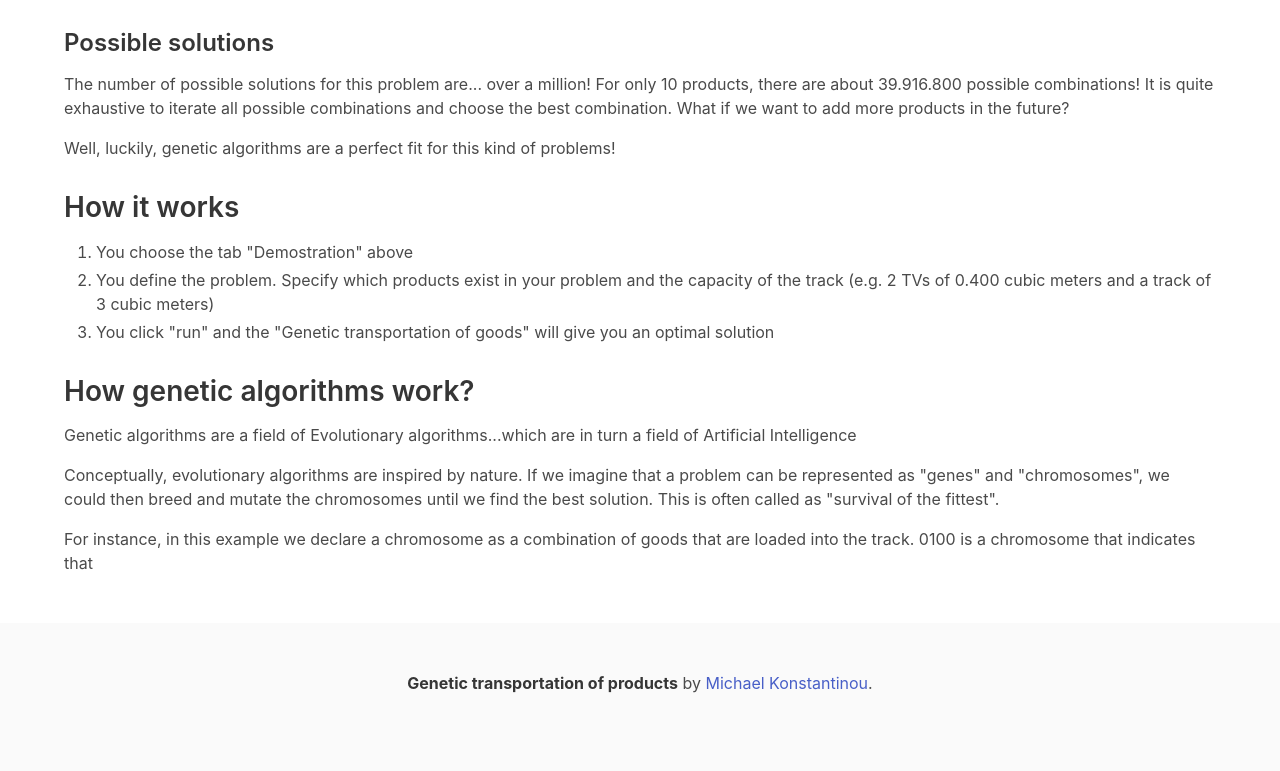
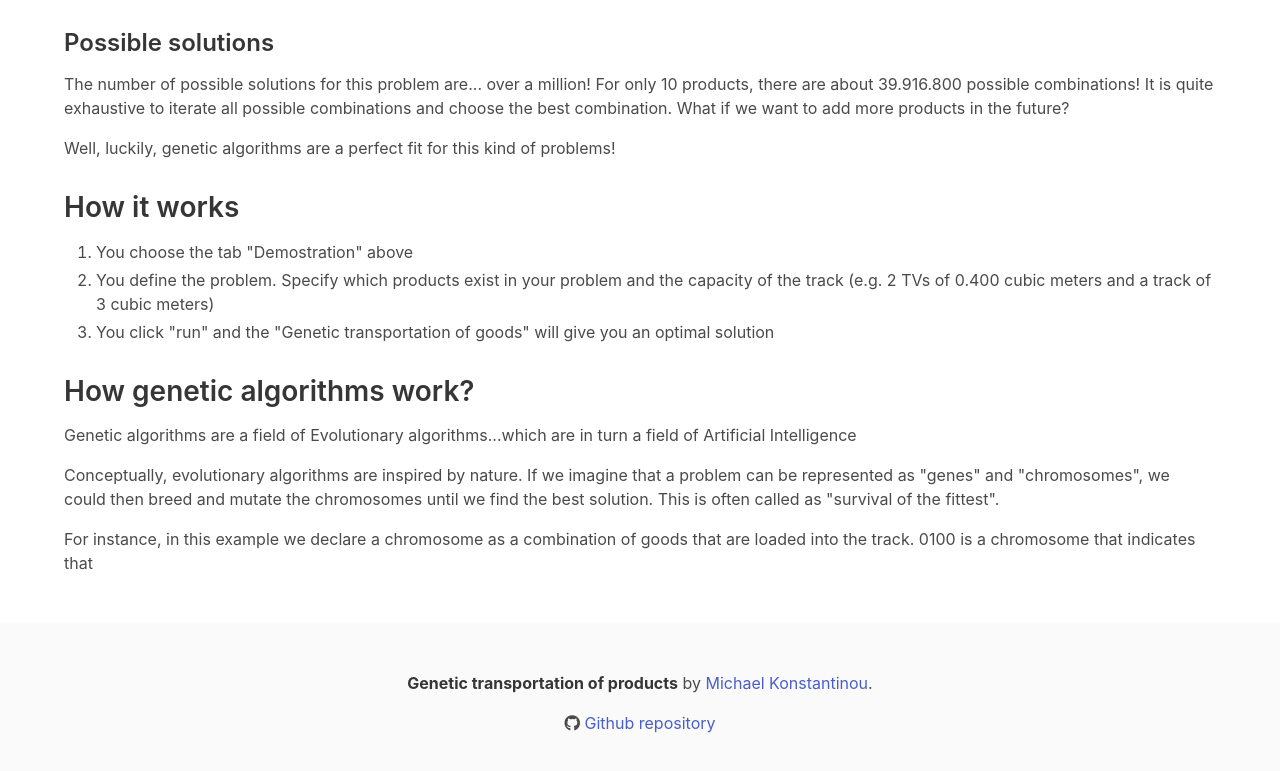
Before and after one commit to Mikhail-Konstantinou/genetic-products-transportation, a website: page index.html in a window 1280 px wide. Shown: the part 540-1311 px from the top of the page. Drawn offline with Linux system fonts and the light colour scheme.

Commit message:
Added: Github repo in footer

```diff
--- a/app/src/classes/line_chart.ts
+++ b/app/src/classes/line_chart.ts
@@ -4,7 +4,7 @@
  */
 class LineChart {
     constructor(domItemId: string, dataset: number[], label: string, numberOfGenerations: number, startFromZero: boolean = false, useRedColor: boolean = false) {
-        const ctx = document.getElementById(domItemId);
+        const ctx: HTMLElement = document.getElementById(domItemId);
 
         // @ts-ignore
         return new Chart(ctx, {
--- a/index.html
+++ b/index.html
@@ -12,43 +12,6 @@
   <body x-data="pageManager">
 
     <section class="hero is-info is-medium">
-        <!-- <div class="hero-head">
-          <nav class="navbar">
-            <div class="container">
-              <div class="navbar-brand">
-                <a class="navbar-item">
-                  <img src="https://bulma.io/images/bulma-type-white.png" alt="Logo">
-                </a>
-                <span class="navbar-burger" data-target="navbarMenuHeroB">
-                  <span></span>
-                  <span></span>
-                  <span></span>
-                </span>
-              </div>
-              <div id="navbarMenuHeroB" class="navbar-menu">
-                <div class="navbar-end">
-                  <a class="navbar-item is-active">
-                    Home
-                  </a>
-                  <a class="navbar-item">
-                    Examples
-                  </a>
-                  <a class="navbar-item">
-                    Documentation
-                  </a>
-                  <span class="navbar-item">
-                    <a class="button is-info is-inverted">
-                      <span class="icon">
-                        <i class="fab fa-github"></i>
-                      </span>
-                      <span>Download</span>
-                    </a>
-                  </span>
-                </div>
-              </div>
-            </div>
-          </nav>
-        </div> -->
 
         <div class="hero-body">
           <div class="container has-text-centered">
@@ -444,6 +407,12 @@
             <p>
                 <strong>Genetic transportation of products</strong> by <a href="https://mkonstantinou.eu">Michael Konstantinou</a>.
             </p>
+            <p>
+                <i class="fa-brands fa-github"></i>
+                <a href="https://github.com/Mikhail-Konstantinou/genetic-products-transportation" target="_blank">
+                    Github repository
+                </a>
+            </p>
         </div>
     </footer>
 
```
Also changed, not shown: 1 other file.
